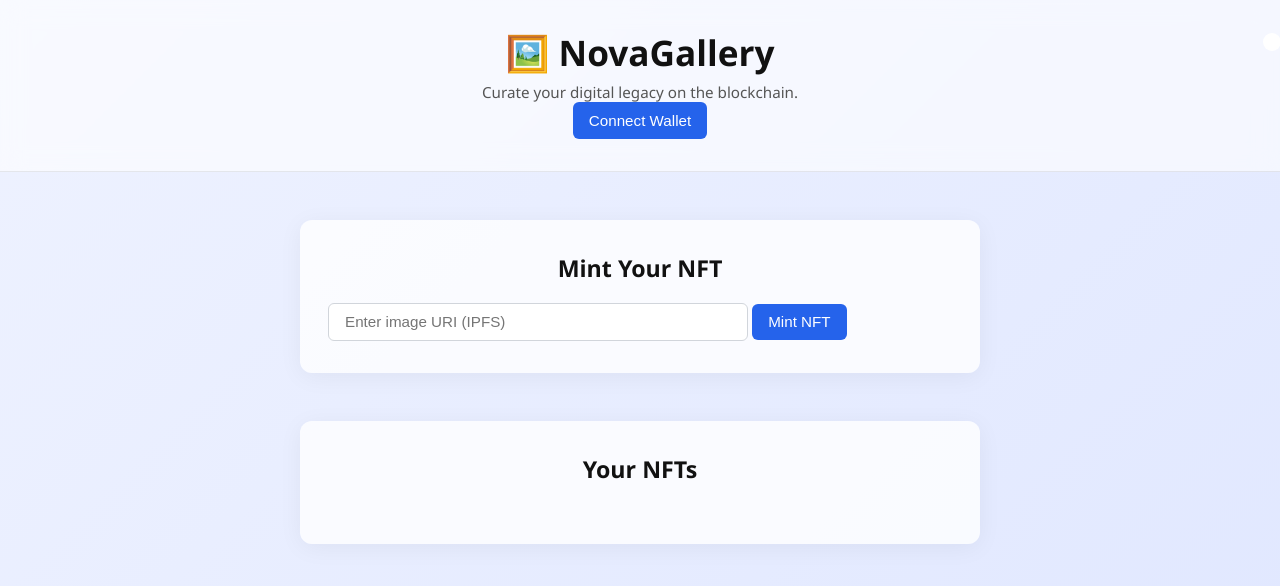
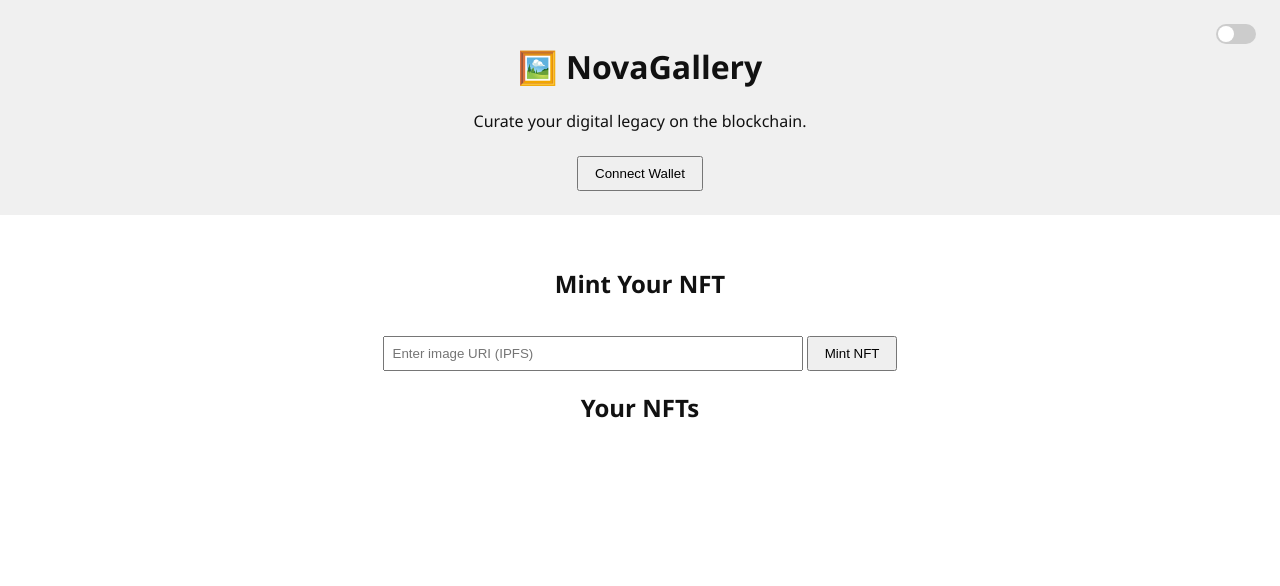
Before and after one commit to WannaLearnCodingForFun/NovaGallery, a plain HTML site: page index.html in a window 1280 px wide. Drawn offline with nearby package versions, Linux system fonts and the light colour scheme.

Commit message:
Update style.css

```diff
--- a/style.css
+++ b/style.css
@@ -1,176 +1,64 @@
-/* ----------  GLOBAL RESET & BASE ----------- */
-*,
-*::before,
-*::after {
-  box-sizing: border-box;
+body {
+  font-family: 'Segoe UI', sans-serif;
   margin: 0;
+  padding: 0;
+  background-color: #fff;
+  color: #111;
+  transition: background-color 0.3s, color 0.3s;
+}
+
+body.dark {
+  background-color: #111;
+  color: #eee;
+}
+
+header {
+  padding: 1.5rem;
+  text-align: center;
+  background-color: #f0f0f0;
+}
+
+body.dark header {
+  background-color: #1a1a1a;
+}
+
+.tagline {
+  font-size: 1rem;
+  margin: 0.5rem 0;
+}
+
+button {
+  margin-top: 1rem;
+  padding: 0.5rem 1rem;
+  cursor: pointer;
+}
+
+input {
+  padding: 0.5rem;
+  margin-top: 0.5rem;
+  width: 80%;
+  max-width: 400px;
+}
+
+main {
+  padding: 2rem;
+  text-align: center;
+}
+
+.gallery ul {
+  list-style: none;
   padding: 0;
 }
 
-html, body {
-  height: 100%;
-  font-family: "Segoe UI", system-ui, sans-serif;
+.gallery li {
+  margin: 0.5rem 0;
 }
 
-/* background gradient – light & dark */
-body {
-  background: linear-gradient(135deg, #eef2ff 0%, #e0e7ff 100%);
-  color: #111;
-  transition: background 0.4s ease, color 0.3s ease;
-}
-
-body.dark {
-  background: linear-gradient(135deg, #0d0d15 0%, #1a1a2e 100%);
-  color: #f5f5f5;
-}
-
-/* ----------  HEADER ----------- */
-header {
-  position: sticky; /* stays at top on scroll */
-  top: 0;
-  width: 100%;
-  padding: 1.75rem 1rem 2rem;
-  text-align: center;
-
-  /* glass-like effect */
-  background: rgba(255, 255, 255, 0.6);
-  backdrop-filter: blur(12px);
-  border-bottom: 1px solid rgba(0, 0, 0, 0.08);
-}
-
-body.dark header {
-  background: rgba(20, 20, 32, 0.55);
-  border-bottom: 1px solid rgba(255, 255, 255, 0.08);
-}
-
-h1 {
-  font-size: 2.2rem;
-  font-weight: 700;
-}
-
-.tagline {
-  margin-top: 0.4rem;
-  font-size: 0.95rem;
-  color: #555;
-}
-
-body.dark .tagline {
-  color: #bbb;
-}
-
-/* ----------  BUTTONS & INPUTS  ----------- */
-button,
-input[type="text"] {
-  border: none;
-  border-radius: 6px;
-  font-size: 0.95rem;
-  padding: 0.6rem 1rem;
-}
-
-button {
-  cursor: pointer;
-  background: #2563eb;          /* indigo-600 */
-  color: #fff;
-  transition: background 0.25s ease;
-}
-
-button:hover {
-  background: #1d4ed8;          /* indigo-700 */
-}
-
-button:disabled {
-  background: #94a3b8;          /* slate-400 */
-  cursor: not-allowed;
-}
-
-input[type="text"] {
-  width: 100%;
-  max-width: 420px;
-  background: #fff;
-  border: 1px solid #d1d5db;    /* gray-300 */
-}
-
-body.dark input[type="text"] {
-  background: #181826;
-  border-color: #333;
-  color: #e5e7eb;
-}
-
-/* ----------  MAIN LAYOUT ----------- */
-main {
-  display: flex;
-  flex-direction: column;
-  align-items: center;
-  gap: 3rem;
-  padding: 3rem 1rem 6rem;
-}
-
-/* cards */
-section {
-  width: 100%;
-  max-width: 680px;
-  padding: 2rem 1.75rem;
-  border-radius: 12px;
-  background: rgba(255, 255, 255, 0.8);
-  box-shadow: 0 4px 24px rgba(0, 0, 0, 0.05);
-}
-
-body.dark section {
-  background: rgba(28, 28, 42, 0.75);
-  box-shadow: 0 4px 24px rgba(0, 0, 0, 0.4);
-}
-
-/* section headings */
-section h2 {
-  margin-bottom: 1.2rem;
-  font-size: 1.45rem;
-  font-weight: 600;
-  text-align: center;
-}
-
-/* ----------  MINT AREA  ----------- */
-.mint-section form,
-.mint-section div {
-  display: flex;
-  gap: 0.75rem;
-  flex-direction: column;
-  align-items: center;
-}
-
-@media (min-width: 480px) {
-  .mint-section form,
-  .mint-section div {
-    flex-direction: row;
-  }
-}
-
-/* ----------  GALLERY LIST ----------- */
-.gallery ul {
-  list-style: none;
-  display: grid;
-  grid-template-columns: repeat(auto-fill, minmax(140px, 1fr));
-  gap: 1rem;
-  padding-top: 0.5rem;
-}
-
-.gallery li {
-  background: #e0e7ff;
-  border-radius: 8px;
-  padding: 0.7rem;
-  font-size: 0.85rem;
-  text-align: center;
-  word-break: break-word;
-}
-
-body.dark .gallery li {
-  background: #26263b;
-}
-
-/* ----------  DARK MODE TOGGLE  ----------- */
+/* Dark mode toggle */
 .switch {
   position: absolute;
-  top: 1.9rem;   /* aligns with header padding */
-  right: 1.25rem;
+  top: 1.5rem;
+  right: 1.5rem;
 }
 
 .switch input {
@@ -178,35 +66,31 @@ body.dark .gallery li {
 }
 
 .slider {
-  width: 46px;
-  height: 24px;
-  background: #bebebe;
-  border-radius: 24px;
+  width: 40px;
+  height: 20px;
+  background: #ccc;
+  display: inline-block;
+  border-radius: 20px;
   position: relative;
-  transition: background 0.3s ease;
+  transition: background 0.3s;
 }
 
 .slider::before {
-  content: "";
-  position: absolute;
-  width: 18px;
-  height: 18px;
-  left: 3px;
-  top: 3px;
+  content: '';
+  width: 16px;
+  height: 16px;
   background: #fff;
   border-radius: 50%;
-  transition: transform 0.3s ease;
+  position: absolute;
+  top: 2px;
+  left: 2px;
+  transition: 0.3s;
 }
 
 input:checked + .slider {
-  background: #2563eb;
+  background: #007bff;
 }
 
 input:checked + .slider::before {
-  transform: translateX(22px);
+  transform: translateX(20px);
 }
-
-/* ----------  UTIL ----------- */
-.hidden {
-  display: none !important;
-}
```
